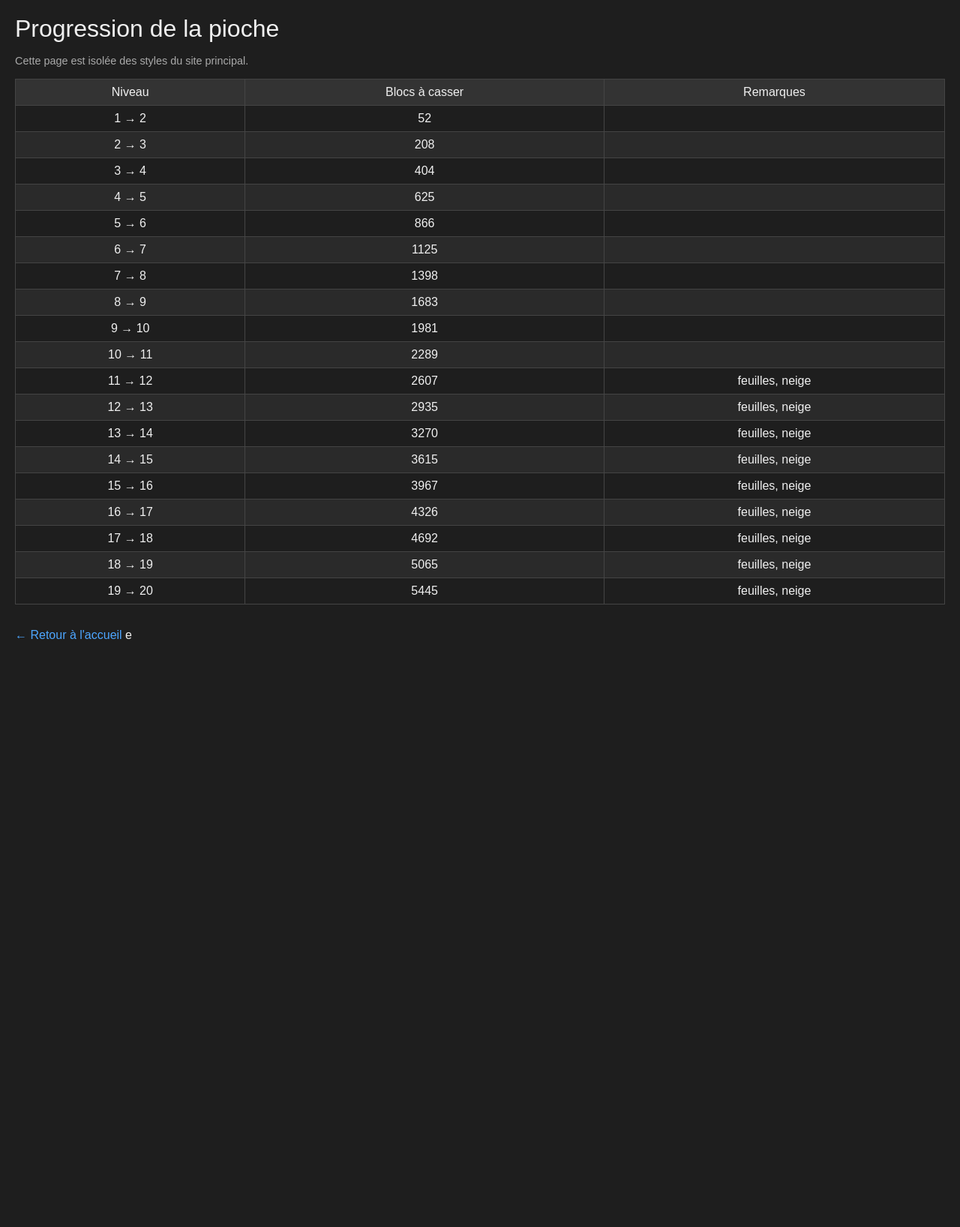
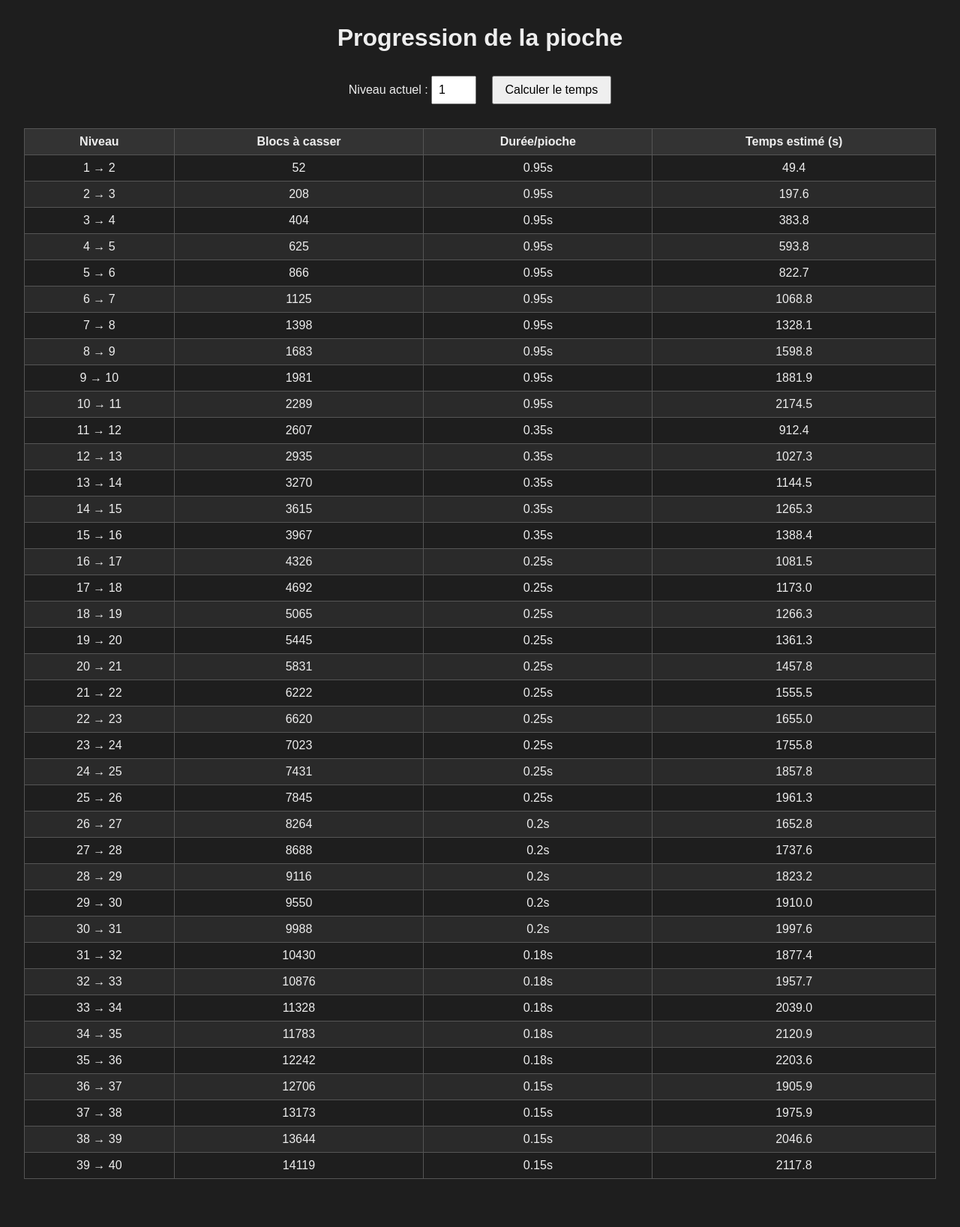
Before and after one commit to sacha1er/sacha1er.github.io, a Jekyll site: the page pickaxe_level_progression.html, which Jekyll copies as it is, in a window 1280 px wide. Shown: the whole page at 75% size. Built offline with Jekyll 4.4.1, drawn with Linux system fonts in a browser that asks for light colours; before the commit the page ends 900 px from its top, so only the background shows below that.

Commit message:
Update pickaxe_level_progression.html

```diff
--- a/pickaxe_level_progression.html
+++ b/pickaxe_level_progression.html
@@ -1,118 +1,136 @@
 <!DOCTYPE html>
 <html lang="fr">
 <head>
-  <meta charset="UTF-8" />
-  <meta name="viewport" content="width=device-width, initial-scale=1.0" />
+  <meta charset="UTF-8">
   <title>Progression de la pioche</title>
   <style>
-    /* Reset CSS pour neutraliser les styles globaux */
-    html, body, div, span, applet, object, iframe,
-    h1, h2, h3, h4, h5, h6, p, blockquote, pre,
-    a, abbr, acronym, address, big, cite, code,
-    del, dfn, em, img, ins, kbd, q, s, samp,
-    small, strike, strong, sub, sup, tt, var,
-    b, u, i, center,
-    dl, dt, dd, ol, ul, li,
-    fieldset, form, label, legend,
-    table, caption, tbody, tfoot, thead, tr, th, td,
-    article, aside, canvas, details, embed,
-    figure, figcaption, footer, header, hgroup,
-    menu, nav, output, ruby, section, summary,
-    time, mark, audio, video {
+    * {
       margin: 0;
       padding: 0;
-      border: 0;
-      font-size: 100%;
-      font: inherit;
-      vertical-align: baseline;
+      box-sizing: border-box;
     }
-
-    /* Page neutre */
     body {
+      font-family: sans-serif;
       background-color: #1e1e1e;
-      color: #f0f0f0;
-      font-family: Arial, sans-serif;
-      padding: 20px;
+      color: #eee;
+      padding: 2rem;
     }
-
     h1 {
-      font-size: 2em;
-      margin-bottom: 0.5em;
+      text-align: center;
+      margin-bottom: 2rem;
     }
-
     table {
+      width: 100%;
       border-collapse: collapse;
-      width: 100%;
-      margin-top: 1em;
+      margin-bottom: 2rem;
     }
-
     th, td {
-      border: 1px solid #444;
-      padding: 8px;
+      border: 1px solid #555;
+      padding: 0.5rem;
       text-align: center;
     }
-
     th {
       background-color: #333;
     }
-
     tr:nth-child(even) {
       background-color: #2a2a2a;
     }
-
-    .note {
-      font-size: 0.9em;
-      color: #aaa;
+    .input-container {
+      margin: 2rem 0;
+      text-align: center;
     }
-
-    .back-link {
-      margin-top: 2em;
-      display: inline-block;
-      color: #4da6ff;
-      text-decoration: none;
+    input {
+      padding: 0.5rem;
+      font-size: 1rem;
+      width: 60px;
     }
-
-    .back-link:hover {
-      text-decoration: underline;
+    button {
+      padding: 0.5rem 1rem;
+      margin-left: 1rem;
+      font-size: 1rem;
+      cursor: pointer;
+    }
+    .result {
+      margin-top: 1rem;
+      font-size: 1.2rem;
+      font-weight: bold;
     }
   </style>
 </head>
 <body>
   <h1>Progression de la pioche</h1>
-  <p class="note">Cette page est isolée des styles du site principal.</p>
+
+  <div class="input-container">
+    <label for="level">Niveau actuel :</label>
+    <input type="number" id="level" min="1" max="40" value="1">
+    <button onclick="calculateTime()">Calculer le temps</button>
+    <div id="result" class="result"></div>
+  </div>
 
   <table>
     <thead>
       <tr>
         <th>Niveau</th>
         <th>Blocs à casser</th>
-        <th>Remarques</th>
+        <th>Durée/pioche</th>
+        <th>Temps estimé (s)</th>
       </tr>
     </thead>
-    <tbody>
-      <tr><td>1 → 2</td><td>52</td><td></td></tr>
-      <tr><td>2 → 3</td><td>208</td><td></td></tr>
-      <tr><td>3 → 4</td><td>404</td><td></td></tr>
-      <tr><td>4 → 5</td><td>625</td><td></td></tr>
-      <tr><td>5 → 6</td><td>866</td><td></td></tr>
-      <tr><td>6 → 7</td><td>1125</td><td></td></tr>
-      <tr><td>7 → 8</td><td>1398</td><td></td></tr>
-      <tr><td>8 → 9</td><td>1683</td><td></td></tr>
-      <tr><td>9 → 10</td><td>1981</td><td></td></tr>
-      <tr><td>10 → 11</td><td>2289</td><td></td></tr>
-      <tr><td>11 → 12</td><td>2607</td><td>feuilles, neige</td></tr>
-      <tr><td>12 → 13</td><td>2935</td><td>feuilles, neige</td></tr>
-      <tr><td>13 → 14</td><td>3270</td><td>feuilles, neige</td></tr>
-      <tr><td>14 → 15</td><td>3615</td><td>feuilles, neige</td></tr>
-      <tr><td>15 → 16</td><td>3967</td><td>feuilles, neige</td></tr>
-      <tr><td>16 → 17</td><td>4326</td><td>feuilles, neige</td></tr>
-      <tr><td>17 → 18</td><td>4692</td><td>feuilles, neige</td></tr>
-      <tr><td>18 → 19</td><td>5065</td><td>feuilles, neige</td></tr>
-      <tr><td>19 → 20</td><td>5445</td><td>feuilles, neige</td></tr>
-    </tbody>
+    <tbody id="table-body"></tbody>
   </table>
 
-  <a class="back-link" href="/">← Retour à l'accueil</a>
+  <script>
+    const levelData = [
+      [1, 52], [2, 208], [3, 404], [4, 625], [5, 866],
+      [6, 1125], [7, 1398], [8, 1683], [9, 1981], [10, 2289],
+      [11, 2607], [12, 2935], [13, 3270], [14, 3615], [15, 3967],
+      [16, 4326], [17, 4692], [18, 5065], [19, 5445], [20, 5831],
+      [21, 6222], [22, 6620], [23, 7023], [24, 7431], [25, 7845],
+      [26, 8264], [27, 8688], [28, 9116], [29, 9550], [30, 9988],
+      [31, 10430], [32, 10876], [33, 11328], [34, 11783], [35, 12242],
+      [36, 12706], [37, 13173], [38, 13644], [39, 14119], [40, 0]
+    ];
+
+    function getEfficiency(level) {
+      if (level <= 10) return 0.95;
+      if (level <= 15) return 0.35;
+      if (level <= 25) return 0.25;
+      if (level <= 30) return 0.2;
+      if (level <= 35) return 0.18;
+      return 0.15;
+    }
+
+    function populateTable() {
+      const tbody = document.getElementById("table-body");
+      tbody.innerHTML = "";
+      for (let i = 0; i < levelData.length - 1; i++) {
+        const level = levelData[i][0];
+        const blocks = levelData[i][1];
+        const time = getEfficiency(level);
+        const totalTime = (blocks * time).toFixed(1);
+        const row = `<tr><td>${level} → ${level + 1}</td><td>${blocks}</td><td>${time}s</td><td>${totalTime}</td></tr>`;
+        tbody.innerHTML += row;
+      }
+    }
+
+    function calculateTime() {
+      const input = document.getElementById("level");
+      const result = document.getElementById("result");
+      let level = parseInt(input.value);
+      if (isNaN(level) || level < 1 || level >= 40) {
+        result.textContent = "Veuillez entrer un niveau entre 1 et 39.";
+        return;
+      }
+      let totalTime = 0;
+      for (let i = level - 1; i < levelData.length - 1; i++) {
+        const blocks = levelData[i][1];
+        const time = getEfficiency(levelData[i][0]);
+        totalTime += blocks * time;
+      }
+      result.textContent = `Temps estimé jusqu'au niveau 40 : ${totalTime.toFixed(1)} secondes (~${(totalTime/60).toFixed(1)} minutes)`;
+    }
+
+    populateTable();
+  </script>
 </body>
 </html>
-e
```
